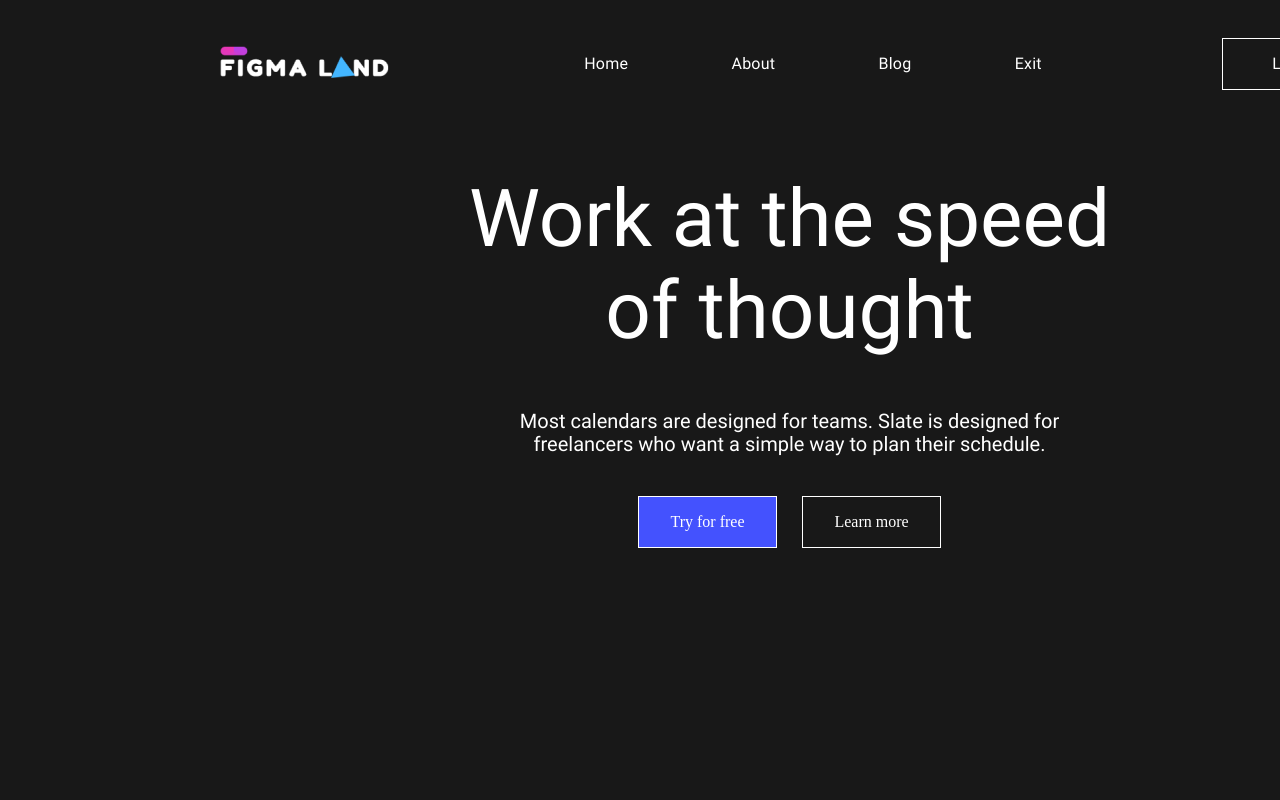
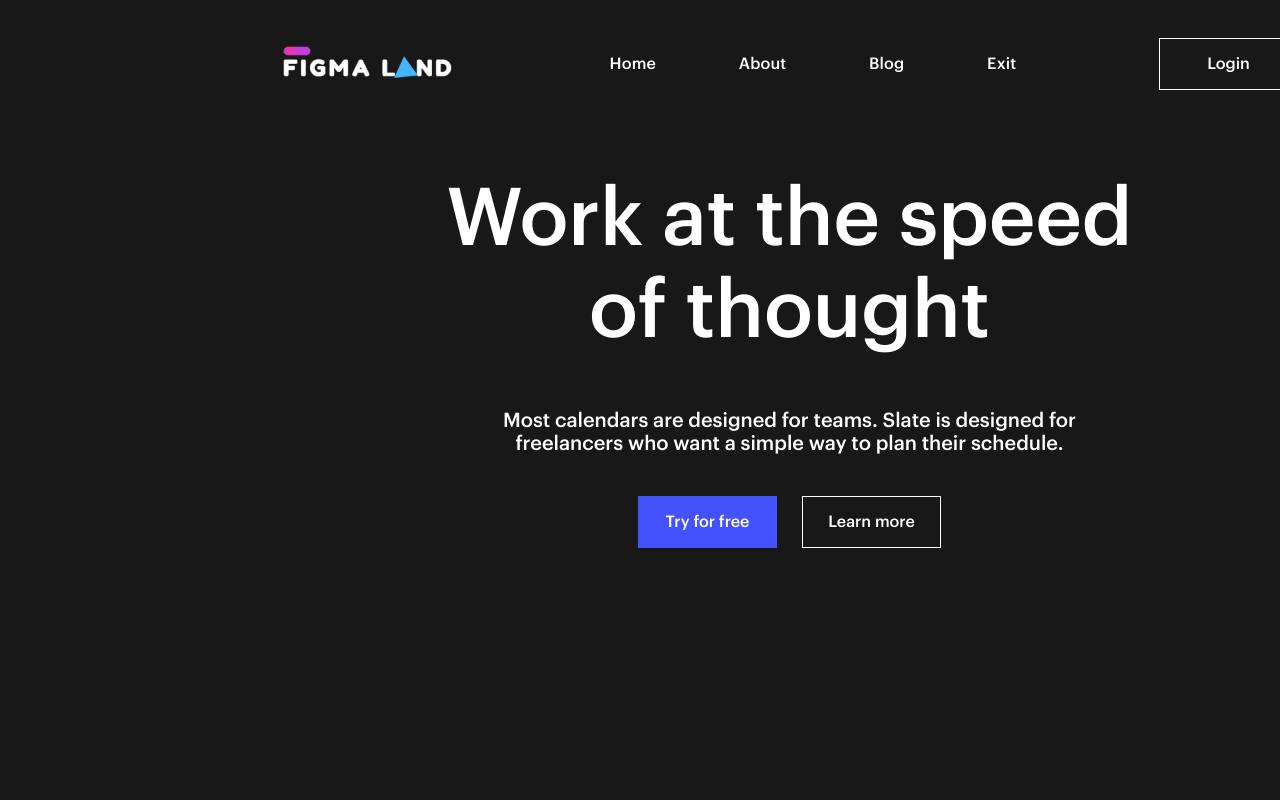
Before and after one commit to Naftaliev/figma-land, a website built with webpack: page src/index.html in a window 1280 px wide. Shown: the top 800 px of the page. Built offline with nearby package versions, Linux system fonts and the light colour scheme.

Commit message:
graphik font works now

```diff
--- a/src/scss/header/_header.scss
+++ b/src/scss/header/_header.scss
@@ -3,7 +3,7 @@
 header {
     position: relative;
     top: 0px;
-    font-family: utils.$roboto;
+    font-family: utils.$graphik;
     height: 119px;
     padding-top: 33px;
     background-color: utils.$background;
@@ -13,8 +13,11 @@ header {
     }
     .navbar {
     display: flex;
+    max-width: 1017px;
     flex-direction: row;
     align-items: center;
+    margin-left: auto;
+    margin-right: auto;
     padding: 0px;
     width: 100%;
     justify-content: space-between;
--- a/src/scss/hero/_hero.scss
+++ b/src/scss/hero/_hero.scss
@@ -15,6 +15,7 @@
 
     > *:nth-child(1) {
         background-color: utils.$button-blue;
+        border: none;
         margin-right: 25px;
     }
 
--- a/src/scss/style.scss
+++ b/src/scss/style.scss
@@ -3,10 +3,16 @@
 @use './hero/hero';
 @use './features/features';
 
+body {
+    background-color: #181818;
+
+}
+
 
 .container-main {
     width: 1579px;
-    padding: 0 17% 17%;
+    margin-right: auto;
+    margin-left: auto;
     background-color: #181818;
 };
 
@@ -17,19 +23,19 @@ a, li, h1, h2, h3, h4 {
 
 h1 {
     font-size:80px;
-    font-family: utils.$roboto, sans-serif;
+    font-family: utils.$graphik, sans-serif;
     font-weight: 500;
 }
 
 h3 {
-    font-family: Roboto;
+    font-family: utils.$graphik;
     font-weight: 400;
     font-size: 52px;
   }
 
 h4 {
     font-size: 20px;
-    font-family: utils.$roboto, sans-serif;
+    font-family: utils.$graphik, sans-serif;
     font-weight: 500;
 }
 
@@ -45,15 +51,14 @@ h4 {
     border: 1px solid #FFFFFF;
     text-decoration: none;
     color: utils.$type;
+    font-family: utils.$graphik;
     padding: 10px;
 
     &-login{
         @extend .button;
     }
 
-    a {
 
-    }
 }
 
 .spacer {
--- a/src/scss/utils/_fonts.scss
+++ b/src/scss/utils/_fonts.scss
@@ -1,4 +1,5 @@
 @import url('../fonts/Roboto.scss');
-//@import url('../fonts/font-face-graphik.scss');
+@import url('../fonts/Graphik/font-face-graphik.scss');
 
 $roboto: Roboto;
+$graphik: Graphik;
--- a/src/scss/utils/_index.scss
+++ b/src/scss/utils/_index.scss
@@ -1,3 +1,4 @@
 @forward '../utils/colors';
 @forward '../utils/fonts';
 @forward '../utils/variables';
+@forward '../utils/media-queries';
```
Also changed, not shown: src/fonts/Graphik/font-face-graphik.scss (+0 -12 lines).
